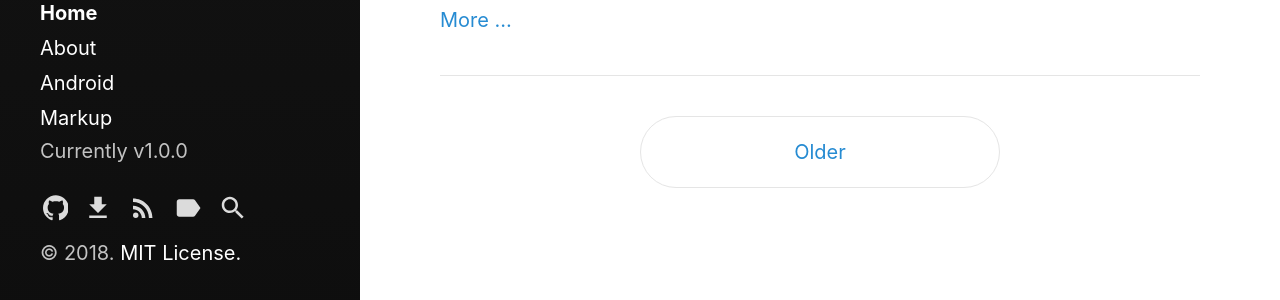
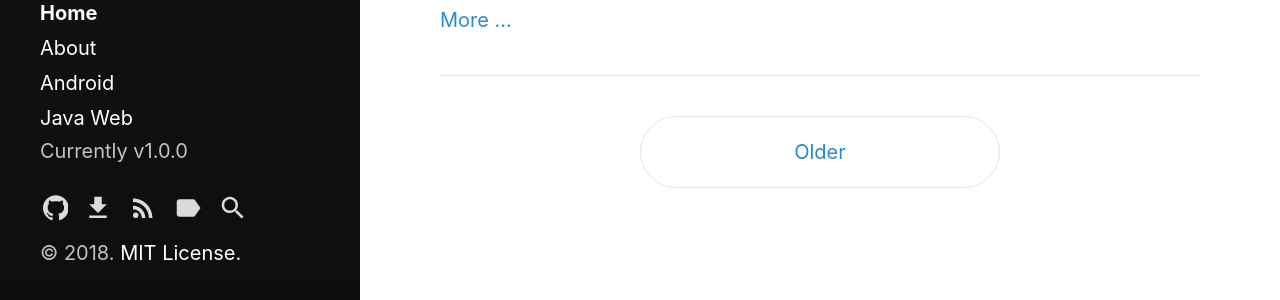
Before and after one commit to fuzhongwangcs/fuzhongwangcs.github.io, a Jekyll site: the page built from index.html, in a window 1280 px wide. Shown: the part 4126-4426 px from the top of the page. Built offline with Jekyll 4.4.1, drawn with Linux system fonts in a browser that asks for light colours; the list of posts is cut into pages by our own code.

Commit message:
修改类别

```diff
--- a/category/markup.md
+++ b/category/markup.md
@@ -1,6 +1,6 @@
 ---
 layout: category
-title: Markup
+title: Java Web
 ---
 
 Another sample category page.
```
